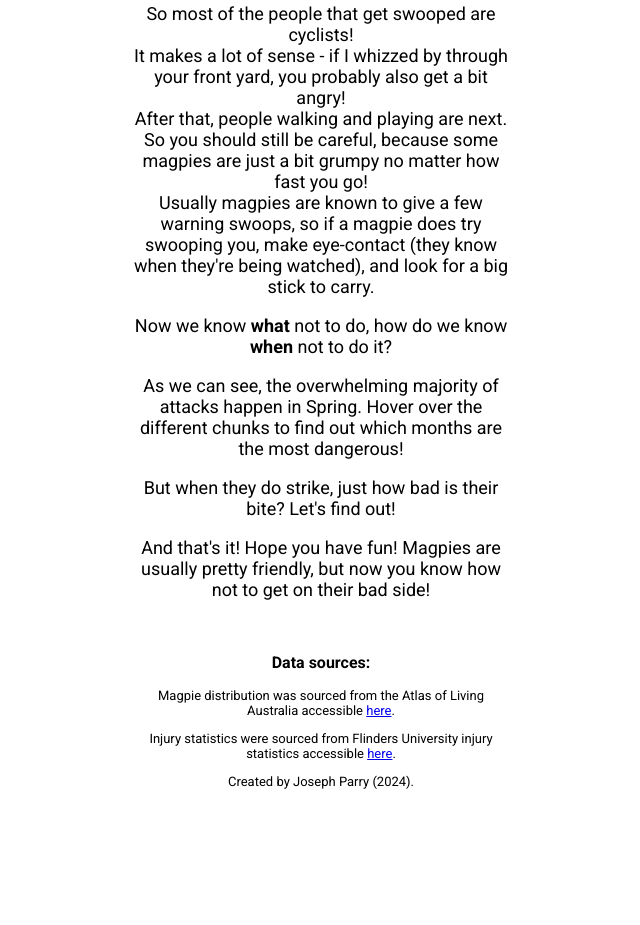
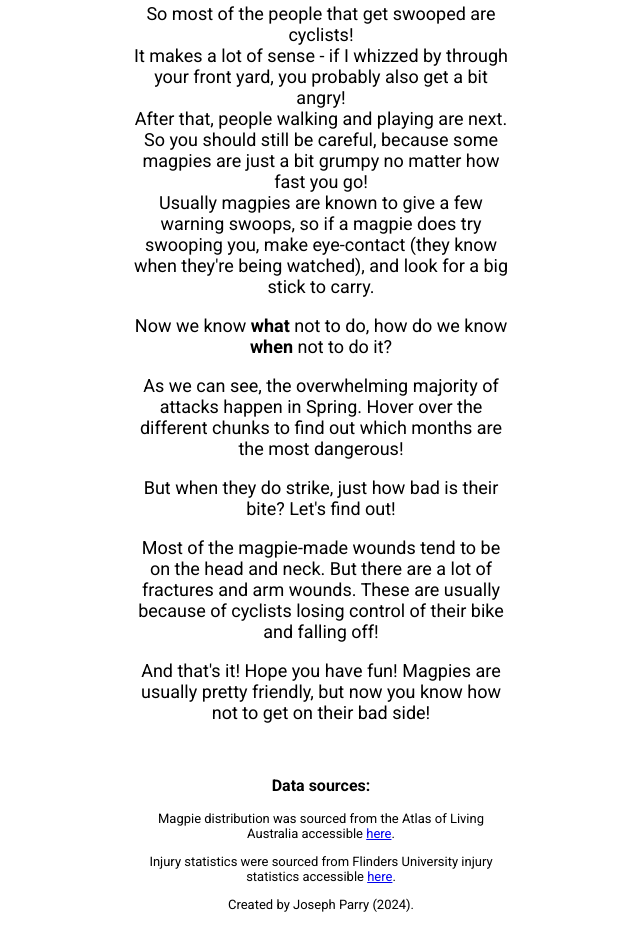
Before and after one commit to Jonkere/FIT3179_Assignment2, a plain HTML site: page index.html in a window 1280 px wide. Shown: the part 599-1524 px from the top of the page, without its empty margins (319-959 px from the left). Before the commit the page ends 1401 px from the top, so only its background shows below. Drawn offline with Linux system fonts and the light colour scheme; a script that the page names is missing.

Commit message:
Update index.html

```diff
--- a/index.html
+++ b/index.html
@@ -30,7 +30,7 @@
 <p style="font-size: large;">As we can see, the overwhelming majority of attacks happen in Spring. Hover over the different chunks to find out which months are the most dangerous!</p>
 <p style="font-size: large;">But when they do strike, just how bad is their bite? Let's find out!</p>
 <div id="vis4"></div>
-
+<p style="font-size: large;">Most of the magpie-made wounds tend to be on the head and neck. But there are a lot of fractures and arm wounds. These are usually because of cyclists losing control of their bike and falling off!</p>
 <p style="font-size: large;">And that's it! Hope you have fun! Magpies are usually pretty friendly, but now you know how not to get on their bad side!</p>
 </br>
 <p><b>Data sources:</b></p>
```
